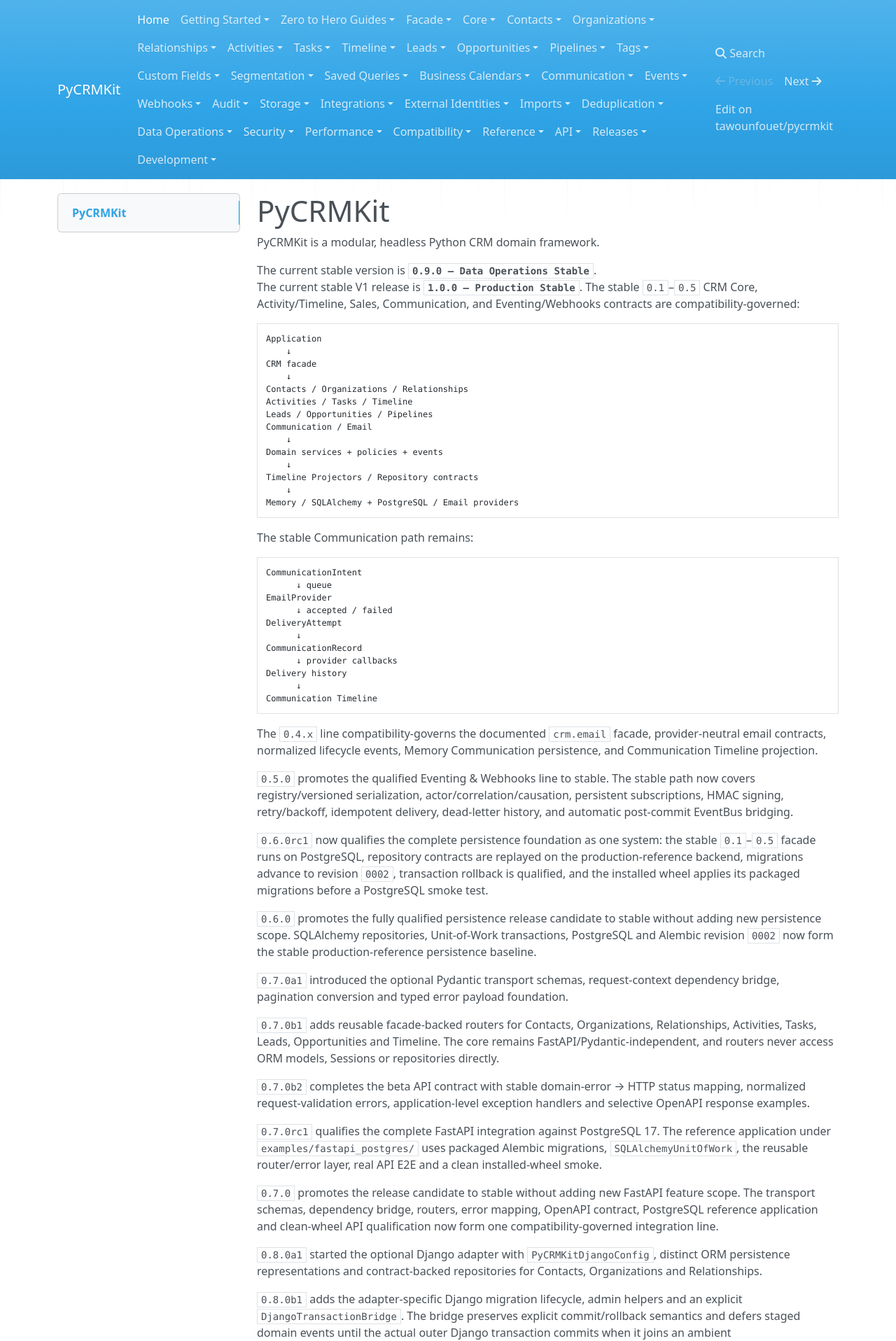
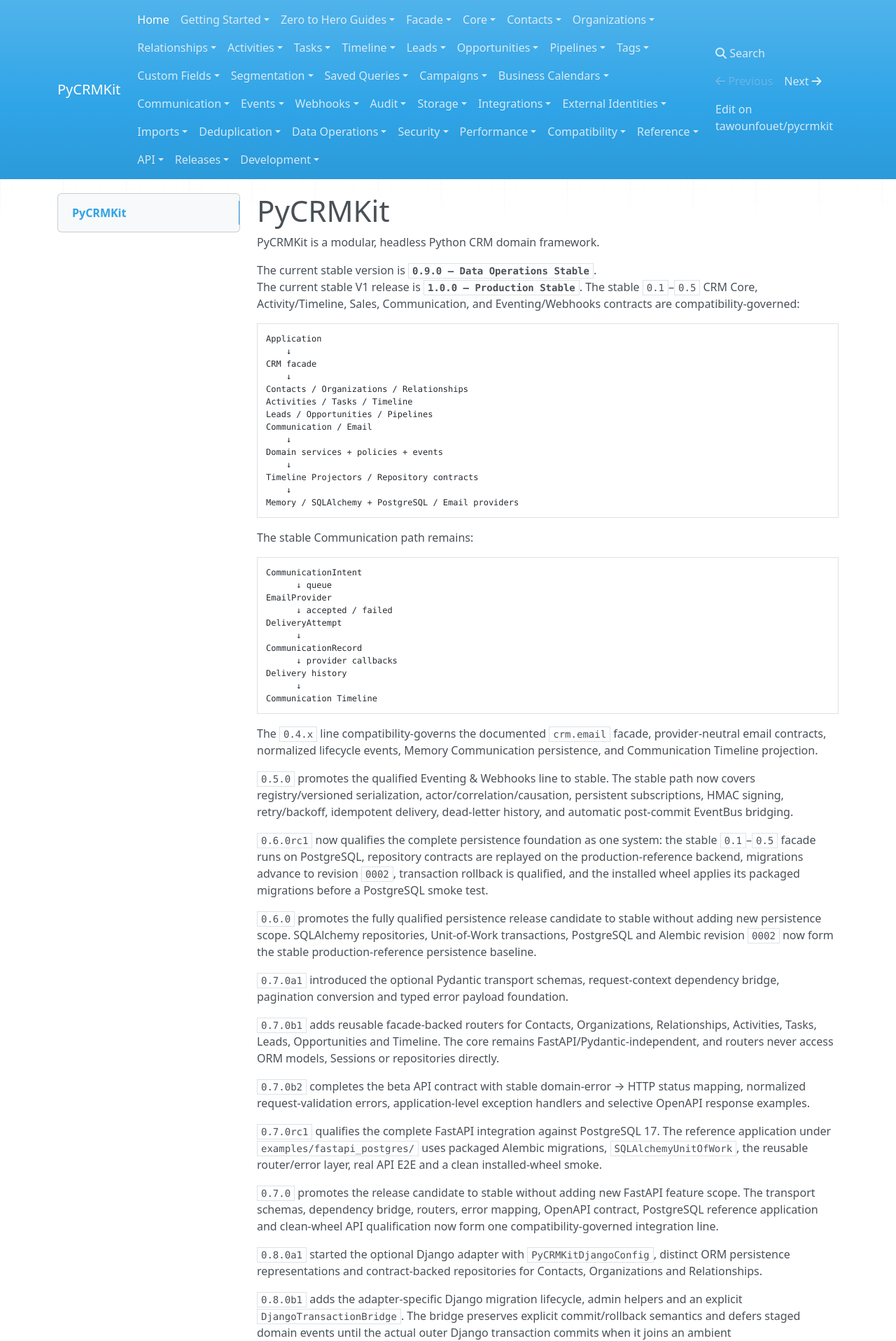
Before and after one commit to tawounfouet/pycrmkit, an MkDocs documentation site: the page built from docs/index.md, in a window 1280 px wide. Shown: the top 1916 px of the page at 70% size. Built offline with MkDocs 1.6.1, drawn with Linux system fonts in a browser that asks for light colours; nearby versions of some CDN libraries.

Commit message:
docs: register Campaigns and 1.2.0a1

```diff
--- a/mkdocs.yml
+++ b/mkdocs.yml
@@ -89,6 +89,8 @@
       - Repository Contract: segments/repository-contract.md
   - Saved Queries:
       - Overview: saved-queries/index.md
+  - Campaigns:
+      - Overview: campaigns/index.md
   - Business Calendars:
       - Overview: calendars/index.md
   - Communication:
@@ -198,6 +200,7 @@
       - 1.1.0b3 Data Operations + API Integration: releases/1.1.0b3.md
       - 1.1.0rc1 Segmentation Production Qualification: releases/1.1.0rc1.md
       - 1.1.0 Segmentation & Sales Task Foundation: releases/1.1.0.md
+      - 1.2.0a1 Campaign Foundations & Metadata: releases/1.2.0a1.md
   - Development:
       - Contributing: development/contributing.md
       - Testing: development/testing.md
```
